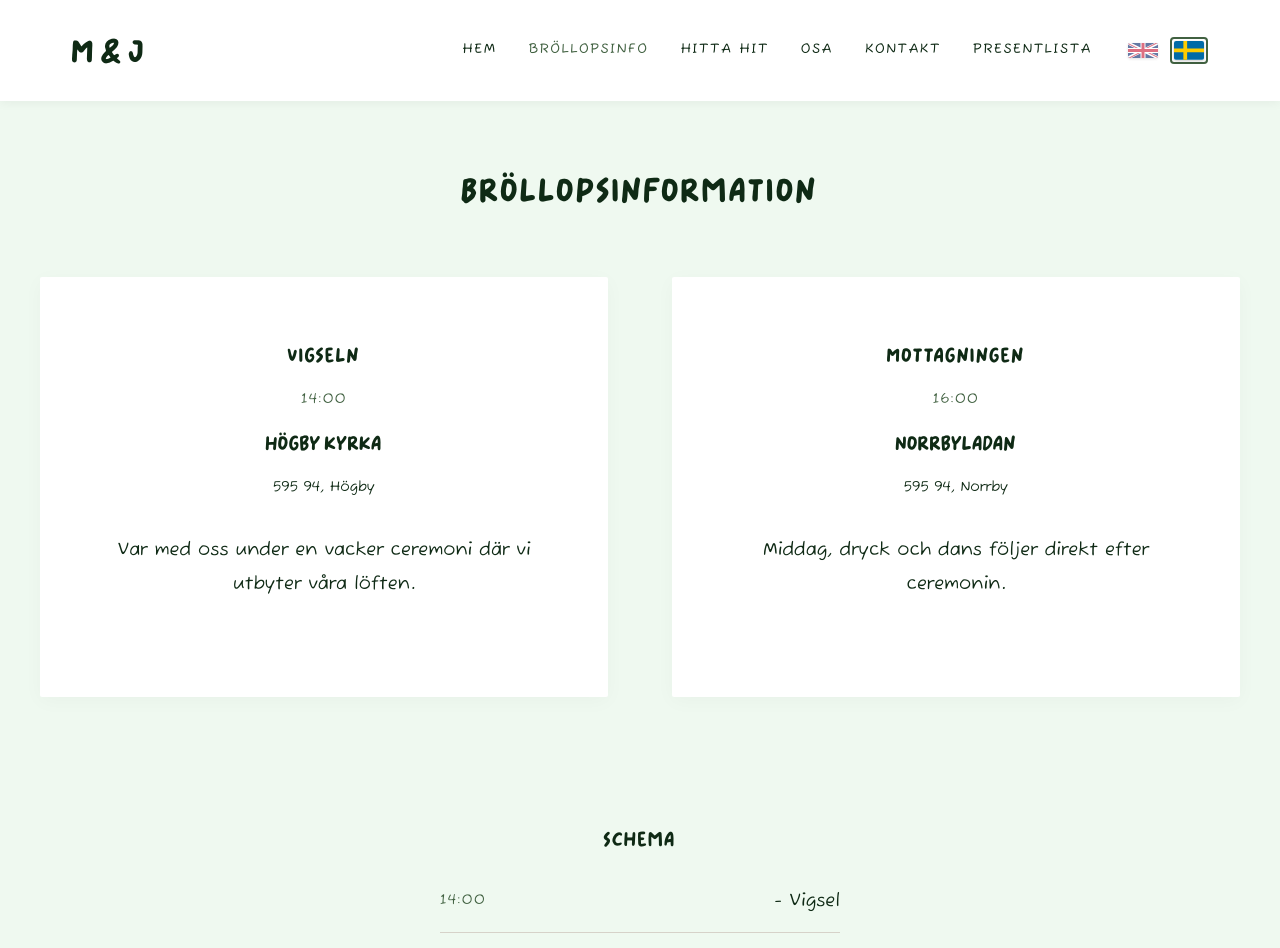
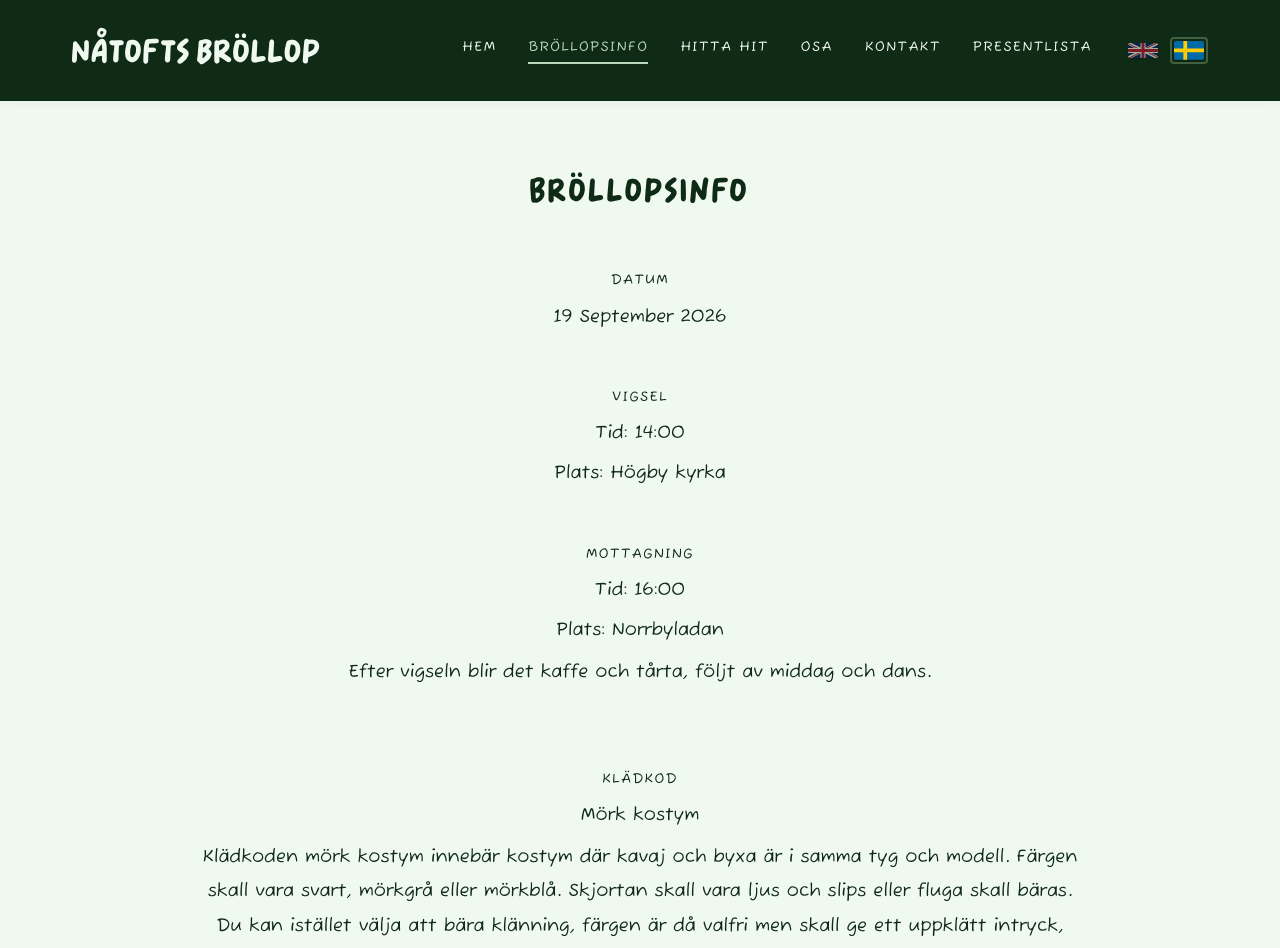
Before and after one commit to 2toft/wedding-site, a Vue app: page /info in a window 1280 px wide. Shown: the top 948 px of the page. Built offline with nearby package versions, Linux system fonts and the light colour scheme.

Commit message:
feat: enhance RSVP functionality, update form handling and styling, add confirmation email setup

```diff
--- a/LINK.JS
+++ b/LINK.JS
@@ -1 +1 @@
-https://docs.google.com/forms/d/e/1FAIpQLSds2FLYNaaJkW_OUHx9RqO0XB410WEVcFfbuRCeNDZAlC7jbA/formResponse?usp=pp_url&entry.1331868431=NAME_TEST&entry.882461547=EMAIL_TEST&entry.1936133947=Yes&entry.1720352075=999&entry.234934707=DIETARY_TEST&entry.684182530=MESSAGE_TEST
+https://docs.google.com/forms/d/e/1FAIpQLSds2FLYNaaJkW_OUHx9RqO0XB410WEVcFfbuRCeNDZAlC7jbA/viewform?usp=pp_url&entry.882461547=natoft.johan@gmail.com&entry.1331868431=Johan+N%C3%A5toft&entry.1936133947=Yes&entry.234934707=None&entry.1831051098=Alcohol&entry.572526692=Yes&entry.684182530=Hi+cuties!
--- a/src/App.vue
+++ b/src/App.vue
@@ -19,7 +19,9 @@ const closeMenu = () => {
   <div class="app-container">
     <header class="site-header">
       <div class="container header-content">
-        <router-link to="/" class="logo" @click="closeMenu">M & J</router-link>
+        <router-link to="/" class="logo" @click="closeMenu"
+          >Nåtofts Bröllop</router-link
+        >
 
         <button
           class="mobile-menu-btn"
@@ -84,7 +86,7 @@ const closeMenu = () => {
 }
 
 .site-header {
-  background-color: $color-white;
+  background-color: $color-dark-green;
   padding: $spacing-sm 0;
   box-shadow: 0 2px 10px rgba(0, 0, 0, 0.05);
   position: sticky;
@@ -101,7 +103,7 @@ const closeMenu = () => {
     font-family: $font-family-heading;
     font-size: $font-size-xl;
     font-weight: 400;
-    color: $color-text-heading;
+    color: $color-light-green;
     text-decoration: none;
   }
 
@@ -116,16 +118,28 @@ const closeMenu = () => {
       letter-spacing: $letter-spacing-meta;
       text-transform: uppercase;
       font-weight: 400;
-      color: $color-text-body;
+      color: $color-light-green;
       text-decoration: none;
       transition: color 0.3s ease;
+      position: relative;
+      padding-bottom: 0.25rem;
 
       &.router-link-active {
-        color: $color-primary-green;
+        color: $color-muted-green;
+
+        &::after {
+          content: "";
+          position: absolute;
+          left: 0;
+          bottom: 0;
+          width: 100%;
+          height: 2px;
+          background-color: $color-muted-green;
+        }
       }
 
       &:hover {
-        color: $color-primary-green;
+        color: $color-muted-green;
       }
     }
 
@@ -134,7 +148,7 @@ const closeMenu = () => {
       top: 100%;
       left: 0;
       right: 0;
-      background: $color-white;
+      background: $color-dark-green;
       flex-direction: column;
       padding: $spacing-md;
       gap: $spacing-sm;
@@ -169,7 +183,7 @@ const closeMenu = () => {
       display: block;
       width: 24px;
       height: 2px;
-      background: $color-dark-green;
+      background: $color-white;
       position: relative;
 
       &::before,
@@ -178,7 +192,7 @@ const closeMenu = () => {
         position: absolute;
         width: 100%;
         height: 2px;
-        background: $color-dark-green;
+        background: $color-white;
         left: 0;
       }
 
--- a/src/locales/en.json
+++ b/src/locales/en.json
@@ -12,28 +12,57 @@
   },
   "home": {
     "date": "September 19, 2026",
-    "welcome": "We invite you to celebrate our special day with us.",
+    "welcome": "",
     "rsvpBtn": "RSVP",
     "detailsBtn": "Wedding Details"
   },
   "info": {
     "title": "Wedding Information",
+    "segment": {
+      "date": {
+        "kicker": "Date"
+      },
+      "wedding": {
+        "kicker": "Wedding Ceremony",
+        "timeLabel": "Time",
+        "placeLabel": "Place"
+      },
+      "reception": {
+        "kicker": "Reception",
+        "timeLabel": "Time",
+        "placeLabel": "Place",
+        "description": "After the ceremony there will be coffee and cake, followed by dinner and dancing."
+      },
+      "dressCode": {
+        "kicker": "Dress Code",
+        "description": "Dark suit",
+        "complementary": "A dark suit means a matching suit jacket and trousers in the same fabric and style. The color should be black, dark gray, or dark blue. The shirt should be light, and a tie or bow tie should be worn. You may also choose to wear a dress; the color is optional, but it should give a dressed-up impression, preferably in a fine material. The dress should fall below the knees and may go all the way down to the ankles. A slit is allowed."
+      }
+    },
+    "details": {
+      "title": "Details",
+      "date": "Date",
+      "ceremony": "Ceremony",
+      "receptionParty": "Reception + Party",
+      "dressCode": "Dress Code",
+      "dressCodeValue": "Formal"
+    },
     "ceremony": {
-      "title": "The Ceremony",
+      "title": "Ceremony",
       "time": "02:00 PM",
       "location": "Högby Church",
-      "desc": "Join us for a beautiful ceremony to exchange our vows."
+      "desc": "Example info "
     },
     "reception": {
-      "title": "The Reception",
+      "title": "Reception",
       "time": "04:00 PM",
       "location": "Norrbyladan",
-      "desc": "Dinner, drinks, and dancing to follow immediately after the ceremony."
+      "desc": "Example info "
     },
     "timeline": {
       "title": "Schedule",
       "ceremony": "Ceremony",
-      "photos": "Photos & Cocktails",
+      "fika": "Reception & Fika",
       "dinner": "Dinner",
       "party": "Party"
     }
@@ -50,6 +79,12 @@
   "rsvp": {
     "title": "RSVP",
     "intro": "Please let us know if you can make it by June 30th, 2026.",
+    "perPersonNote": "One RSVP per guest.",
+    "dayBefore": {
+      "title": "The day before - September 18",
+      "description": "We are planning a self-paid dinner at Hotel Starby inspired by our first date, so we can reserve a table for those who want and can join.",
+      "question": "Would you like to join?"
+    },
     "name": "Full Name",
     "email": "Email Address",
     "email_placeholder": "your@email.com",
@@ -59,12 +94,14 @@
     "guests": "Number of Guests",
     "guestDetailsTitle": "Guest Information",
     "guestCardTitle": "Guest {number}",
-    "guestName": "Guest Name",
-    "guestNamePlaceholder": "Enter guest name",
+    "guestName": "Name",
+    "guestNamePlaceholder": "Enter name",
     "guestInfo": "Dietary Notes / Allergies",
-    "guestInfoPlaceholder": "Any dietary needs or allergies for this guest?",
+    "guestInfoPlaceholder": "Any dietary needs or allergies?",
     "guestDrink": "Drink Preference",
     "guestDrinkPlaceholder": "Select drink preference",
+    "toastmasterNoteBefore": "If you want to give a speech or plan something fun during the celebration, you can find the toastmasters under",
+    "toastmasterNoteAfter": ".",
     "alcohol": "Alcohol",
     "nonAlcohol": "Non-alcohol",
     "dietary": "Dietary Restrictions / Allergies",
@@ -76,6 +113,7 @@
     "successTitle": "Thank you!",
     "successMsg": "Your RSVP has been sent successfully.",
     "sendAnother": "Send another",
+    "invalidEmail": "Please enter a valid email address (must include @).",
     "error": "Something went wrong. Please try again."
   },
   "contact": {
--- a/src/locales/sv.json
+++ b/src/locales/sv.json
@@ -12,28 +12,57 @@
   },
   "home": {
     "date": "19 September 2026",
-    "welcome": "Vi bjuder in er att fira vår speciella dag med oss.",
+    "welcome": "",
     "rsvpBtn": "OSA",
-    "detailsBtn": "Bröllopsdetaljer"
+    "detailsBtn": "bröllopsinfo"
   },
   "info": {
-    "title": "Bröllopsinformation",
+    "title": "bröllopsinfo",
+    "segment": {
+      "date": {
+        "kicker": "Datum"
+      },
+      "wedding": {
+        "kicker": "Vigsel",
+        "timeLabel": "Tid",
+        "placeLabel": "Plats"
+      },
+      "reception": {
+        "kicker": "Mottagning",
+        "timeLabel": "Tid",
+        "placeLabel": "Plats",
+        "description": "Efter vigseln blir det kaffe och tårta, följt av middag och dans."
+      },
+      "dressCode": {
+        "kicker": "Klädkod",
+        "description": "Mörk kostym",
+        "complementary": "Klädkoden mörk kostym innebär kostym där kavaj och byxa är i samma tyg och modell. Färgen skall vara svart, mörkgrå eller mörkblå. Skjortan skall vara ljus och slips eller fluga skall bäras. Du kan istället välja att bära klänning, färgen är då valfri men skall ge ett uppklätt intryck, gärna i ett fint material. Klänningen skall gå nedanför knäna och får gå hela vägen ner till anklarna. Slits är tillåten"
+      }
+    },
+    "details": {
+      "title": "Detaljer",
+      "date": "Datum",
+      "ceremony": "Vigsel",
+      "receptionParty": "Mottagning + Fest",
+      "dressCode": "Klädkod",
+      "dressCodeValue": "Mörk kostym"
+    },
     "ceremony": {
-      "title": "Vigseln",
+      "title": "Vigsel",
       "time": "14:00",
       "location": "Högby kyrka",
-      "desc": "Var med oss under en vacker ceremoni där vi utbyter våra löften."
+      "desc": "Example info "
     },
     "reception": {
-      "title": "Mottagningen",
+      "title": "Mottagning",
       "time": "16:00",
       "location": "Norrbyladan",
-      "desc": "Middag, dryck och dans följer direkt efter ceremonin."
+      "desc": "Example info "
     },
     "timeline": {
       "title": "Schema",
       "ceremony": "Vigsel",
-      "photos": "Foton & Mingel",
+      "fika": "Mottagning & Fika",
       "dinner": "Middag",
       "party": "Fest"
     }
@@ -50,6 +79,12 @@
   "rsvp": {
     "title": "OSA",
     "intro": "Vänligen meddela om ni kan komma senast 30 juni 2026.",
+    "perPersonNote": "En anmälan per gäst.",
+    "dayBefore": {
+      "title": "Dagen före - 18 september",
+      "description": "Vi anordnar en middag för de gäster som redan är på plats i Östergötland. Middagen, inspirerad av vår första dejt, hålls i hotellets restaurang till självkostnadspris. Meddela gärna om ni vill delta så reserverar vi bord.",
+      "question": "Vill du vara med?"
+    },
     "name": "Fullständigt namn",
     "email": "E-postadress",
     "email_placeholder": "din@email.se",
@@ -59,12 +94,14 @@
     "guests": "Antal gäster",
     "guestDetailsTitle": "Gästinformation",
     "guestCardTitle": "Gäst {number}",
-    "guestName": "Gästens namn",
-    "guestNamePlaceholder": "Ange gästens namn",
+    "guestName": "Namn",
+    "guestNamePlaceholder": "Ange namn",
     "guestInfo": "Kostinfo / Allergier",
-    "guestInfoPlaceholder": "Några kostbehov eller allergier för den här gästen?",
+    "guestInfoPlaceholder": "Några kostbehov eller allergier?",
     "guestDrink": "Dryckesval",
     "guestDrinkPlaceholder": "Välj dryckesval",
+    "toastmasterNoteBefore": "Om du vill hålla tal eller hitta på något kul under festen hittar du toastmasters under",
+    "toastmasterNoteAfter": ".",
     "alcohol": "Alkohol",
     "nonAlcohol": "Alkoholfritt",
     "dietary": "Allergier / Specialkost",
@@ -76,6 +113,7 @@
     "successTitle": "Tack!",
     "successMsg": "Ditt svar har skickats.",
     "sendAnother": "Skicka ett till",
+    "invalidEmail": "Ange en giltig e-postadress (måste innehålla @).",
     "error": "Något gick fel. Försök igen."
   },
   "contact": {
--- a/src/views/WeddingInfoView.vue
+++ b/src/views/WeddingInfoView.vue
@@ -2,48 +2,56 @@
   <div class="wedding-info container section">
     <h2>{{ $t("info.title") }}</h2>
 
-    <div class="info-grid">
-      <div class="info-card">
-        <h3>{{ $t("info.ceremony.title") }}</h3>
-        <p class="time text-meta">{{ $t("info.ceremony.time") }}</p>
-        <p class="location">{{ $t("info.ceremony.location") }}</p>
-        <p class="address">595 94, Högby</p>
-        <p class="description text-body">
-          {{ $t("info.ceremony.desc") }}
+    <div class="segments">
+      <section class="segment">
+        <p class="segment-kicker">
+          {{ $t("info.segment.date.kicker") }}
         </p>
-      </div>
+        <p class="segment-line text-body">{{ $t("home.date") }}</p>
+      </section>
 
-      <div class="info-card">
-        <h3>{{ $t("info.reception.title") }}</h3>
-        <p class="time text-meta">{{ $t("info.reception.time") }}</p>
-        <p class="location">{{ $t("info.reception.location") }}</p>
-        <p class="address">595 94, Norrby</p>
-        <p class="description text-body">
-          {{ $t("info.reception.desc") }}
+      <section class="segment">
+        <p class="segment-kicker">
+          {{ $t("info.segment.wedding.kicker") }}
         </p>
-      </div>
-    </div>
+        <p class="segment-line text-body">
+          <strong>{{ $t("info.segment.wedding.timeLabel") }}:</strong>
+          {{ $t("info.ceremony.time") }}
+        </p>
+        <p class="segment-line text-body">
+          <strong>{{ $t("info.segment.wedding.placeLabel") }}:</strong>
+          {{ $t("info.ceremony.location") }}
+        </p>
+      </section>
 
-    <div class="timeline">
-      <h3>{{ $t("info.timeline.title") }}</h3>
-      <ul>
-        <li>
-          <strong class="text-meta">{{ $t("info.ceremony.time") }}</strong> -
-          {{ $t("info.timeline.ceremony") }}
-        </li>
-        <li>
-          <strong class="text-meta">14:30</strong> -
-          {{ $t("info.timeline.photos") }}
-        </li>
-        <li>
-          <strong class="text-meta">17:00</strong> -
-          {{ $t("info.timeline.dinner") }}
-        </li>
-        <li>
-          <strong class="text-meta">20:00</strong> -
-          {{ $t("info.timeline.party") }}
-        </li>
-      </ul>
+      <section class="segment">
+        <p class="segment-kicker">
+          {{ $t("info.segment.reception.kicker") }}
+        </p>
+        <p class="segment-line text-body">
+          <strong>{{ $t("info.segment.reception.timeLabel") }}:</strong>
+          {{ $t("info.reception.time") }}
+        </p>
+        <p class="segment-line text-body">
+          <strong>{{ $t("info.segment.reception.placeLabel") }}:</strong>
+          {{ $t("info.reception.location") }}
+        </p>
+        <p class="segment-description text-body">
+          {{ $t("info.segment.reception.description") }}
+        </p>
+      </section>
+
+      <section class="segment">
+        <p class="segment-kicker">
+          {{ $t("info.segment.dressCode.kicker") }}
+        </p>
+        <p class="segment-line text-body">
+          <strong>{{ $t("info.segment.dressCode.description") }}</strong>
+        </p>
+        <p class="segment-description text-body">
+          {{ $t("info.segment.dressCode.complementary") }}
+        </p>
+      </section>
     </div>
   </div>
 </template>
@@ -53,70 +61,51 @@
 @use "../styles/variables" as *;
 
 .wedding-info {
-  text-align: center;
-}
+  max-width: 920px;
 
-.info-grid {
-  display: grid;
-  grid-template-columns: 1fr 1fr;
-  gap: $spacing-lg;
-  margin: $spacing-lg 0;
-
-  @include mobile {
-    grid-template-columns: 1fr;
-    gap: $spacing-md;
+  h2 {
+    text-align: center;
+    margin-bottom: $spacing-md;
   }
 }
 
-.info-card {
-  background-color: $color-white;
-  padding: $spacing-lg;
-  border-radius: 2px; // Sharper corners for editorial look? Or keep rounded? Prompt says "Rounded letterforms" but "More printed invitation". Usually printed cards are rectangular. I'll reduce radius.
-  box-shadow: 0 4px 20px rgba(0, 0, 0, 0.03); // Softer shadow
+.segments {
+  display: grid;
+  // gap: $spacing-sm;
+}
 
-  .time {
-    margin-bottom: $spacing-xs;
-  }
+.segment {
+  padding: clamp(0.9rem, 2.8vw, 1.4rem);
+  text-align: center;
 
-  .location {
-    font-family: $font-family-heading;
-    font-size: $font-size-lg;
+  h3 {
+    text-align: center;
     margin-bottom: $spacing-xs;
     color: $color-text-heading;
   }
 
-  .address {
+  .segment-kicker {
+    text-align: center;
+    text-transform: uppercase;
+    letter-spacing: $letter-spacing-meta;
+    margin: 0 auto;
+    margin-bottom: 0.35rem;
     font-size: $font-size-sm;
-    color: $color-text-body;
-    margin-bottom: $spacing-md;
   }
-}
 
-.timeline {
-  margin-top: $spacing-xl;
+  .segment-line {
+    margin-bottom: 0.35rem;
+  }
 
-  ul {
-    list-style: none;
-    padding: 0;
-    max-width: 400px;
-    margin: 0 auto;
-    text-align: left;
+  .segment-description {
+    margin-top: $spacing-xs;
+    max-width: 66ch;
+    margin-left: auto;
+    margin-right: auto;
+  }
 
-    li {
-      padding: $spacing-sm 0;
-      border-bottom: 1px solid $color-soft-gray;
-      display: flex;
-      justify-content: space-between;
-      align-items: center;
-
-      &:last-child {
-        border-bottom: none;
-      }
-
-      strong {
-        color: $color-text-meta;
-      }
-    }
+  @include mobile {
+    padding: clamp(0.75rem, 3.5vw, 1rem);
   }
 }
 </style>
```
Also changed, not shown: src/components/RsvpForm.vue (+79 -41 lines), src/composables/useRsvpForm.js (+33 -31 lines), src/config/googleForm.js (+4 -3 lines), src/views/RsvpView.vue (+25 -3 lines), 2 other files (tests, documents, lock files or other folders).
